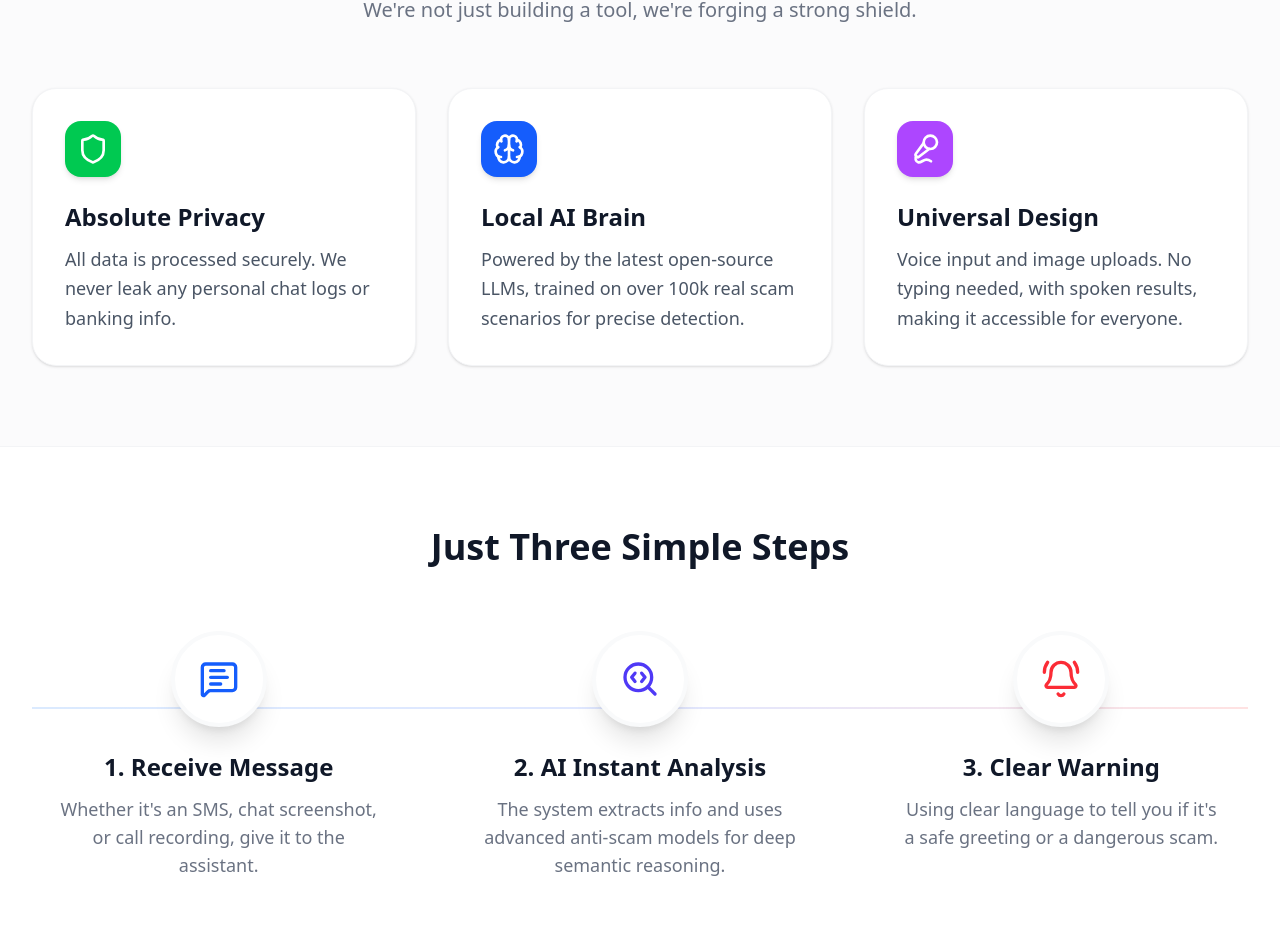
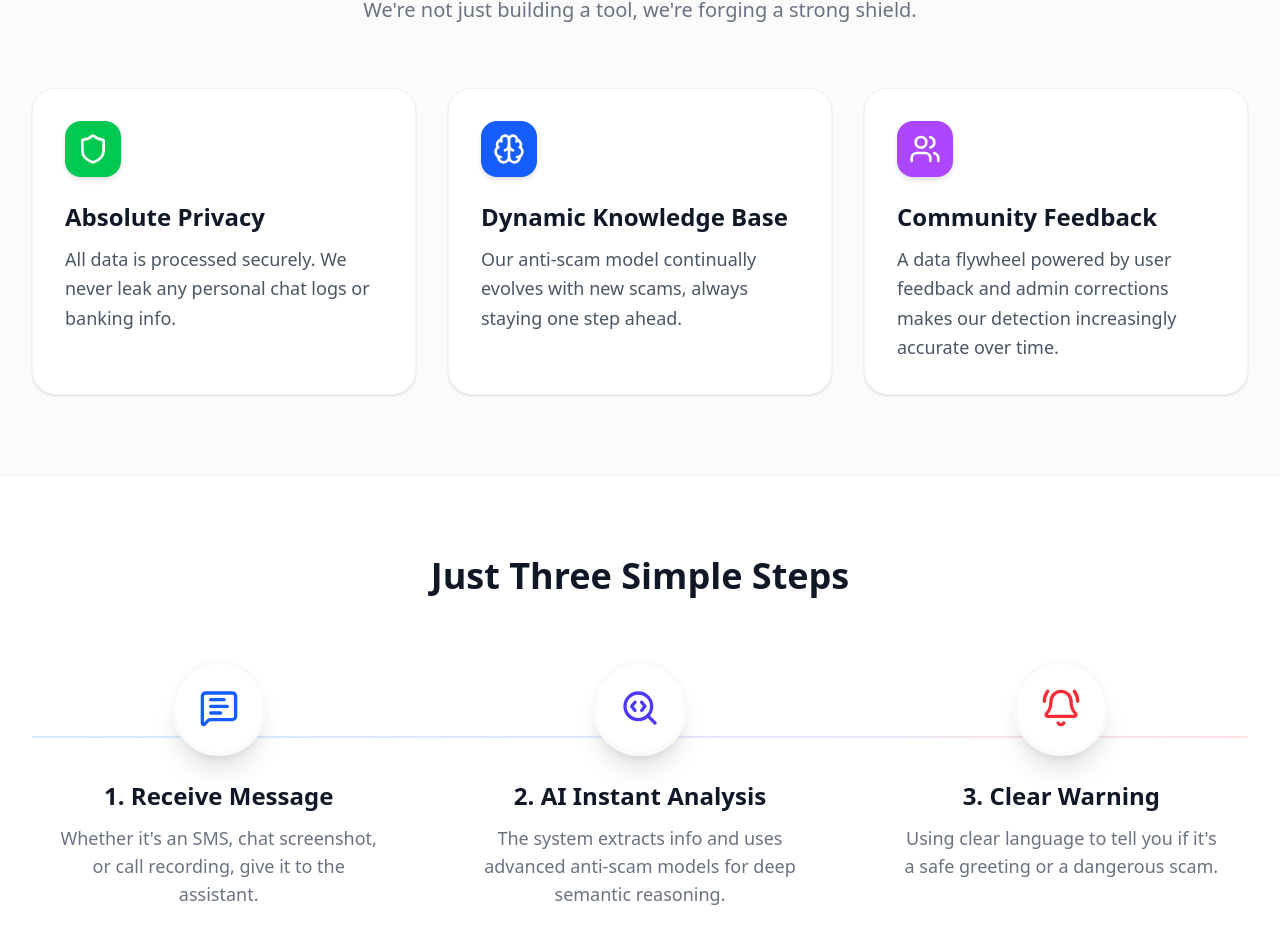
Before and after one commit to NuoZai-github/YIC-2026, a Next.js app: page / in a window 1280 px wide. Shown: the part 791-1721 px from the top of the page. Built offline with nearby package versions, Linux system fonts and the light colour scheme.

Commit message:
UI: update features section text for dynamic knowledge base and community feedback

```diff
--- a/src/components/FeaturesSection.tsx
+++ b/src/components/FeaturesSection.tsx
@@ -1,7 +1,7 @@
 "use client";
 
 import { useLanguage } from "@/context/LanguageContext";
-import { Shield, Brain, Mic2 } from "lucide-react";
+import { Shield, Brain, Users } from "lucide-react";
 import { motion } from "framer-motion";
 
 export default function FeaturesSection() {
@@ -17,14 +17,14 @@ export default function FeaturesSection() {
     {
       icon: <Brain className="w-8 h-8 text-white" />,
       color: "bg-blue-600",
-      zh: { title: "本地 AI 大脑", desc: "采用最新开源的大型语言模型，结合超过 10 万条真实诈骗语料训练，精准识别各种套路。" },
-      en: { title: "Local AI Brain", desc: "Powered by the latest open-source LLMs, trained on over 100k real scam scenarios for precise detection." }
+      zh: { title: "动态知识库", desc: "我们的反诈模型随着新骗局的出现不断进化，始终走在诈骗分子的前面。" },
+      en: { title: "Dynamic Knowledge Base", desc: "Our anti-scam model continually evolves with new scams, always staying one step ahead." }
     },
     {
-      icon: <Mic2 className="w-8 h-8 text-white" />,
+      icon: <Users className="w-8 h-8 text-white" />,
       color: "bg-purple-500",
-      zh: { title: "极简交互设计", desc: "大字号、语音输入、直接传截图。无需繁琐操作，结果直接语音播报，适合全球所有年龄层。" },
-      en: { title: "Universal Design", desc: "Voice input and image uploads. No typing needed, with spoken results, making it accessible for everyone." }
+      zh: { title: "社区纠错机制", desc: "通过用户反馈和管理员人工纠错的数据飞轮效应，让检测系统越用越准。" },
+      en: { title: "Community Feedback", desc: "A data flywheel powered by user feedback and admin corrections makes our detection increasingly accurate over time." }
     }
   ];
 
```
